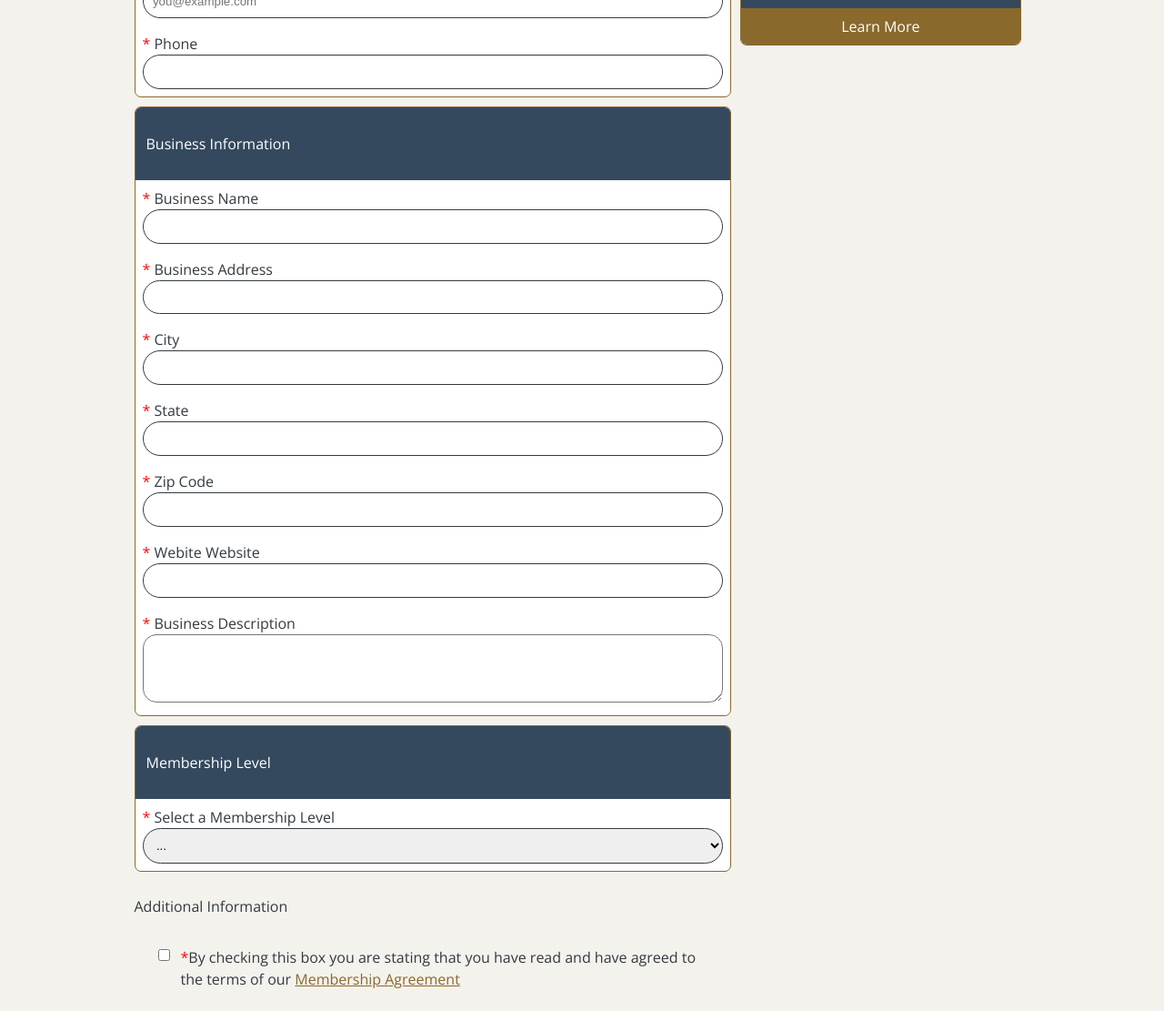
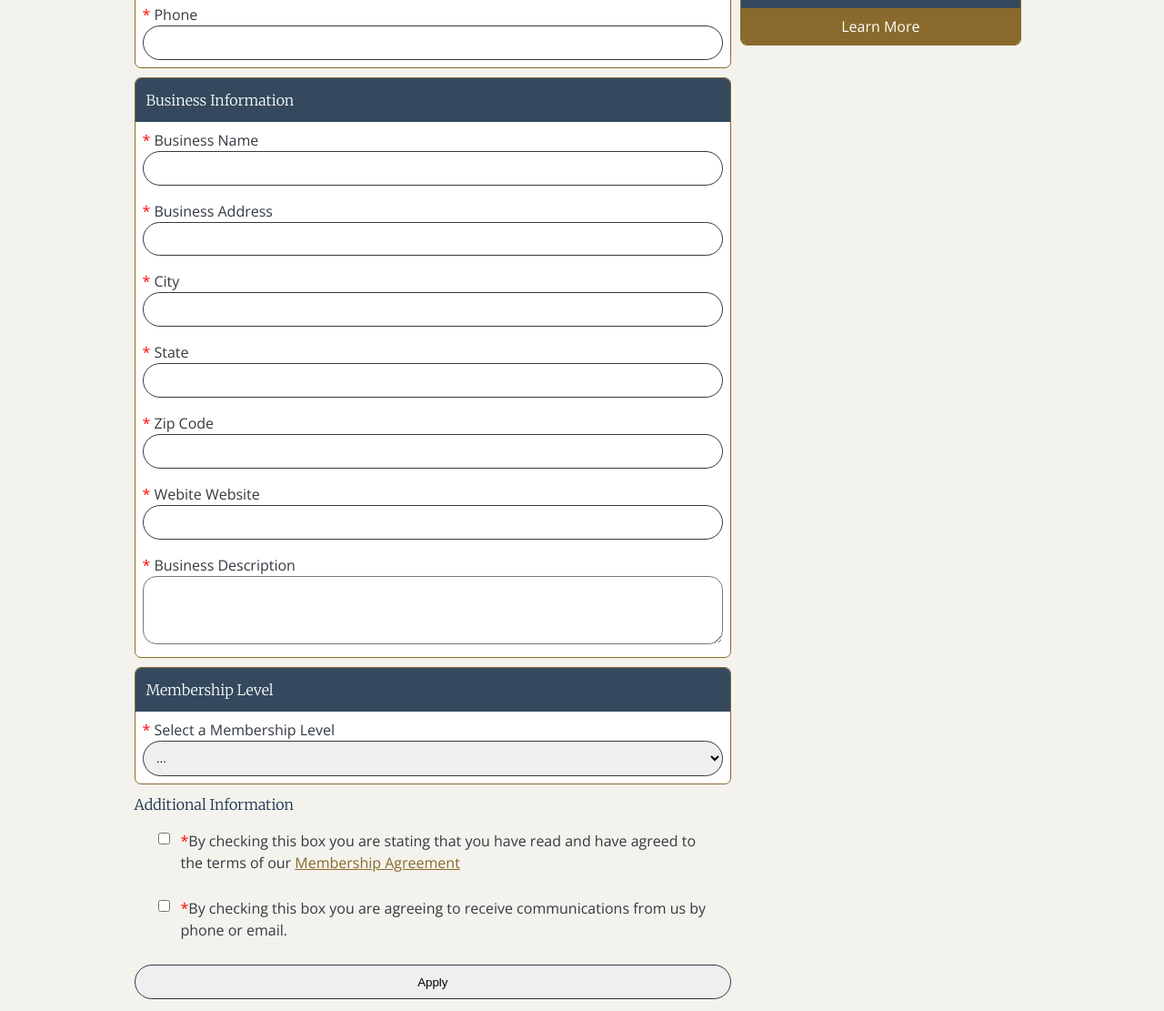
Before and after one commit to caseyallen386/wdd231, a plain HTML site: page chamber/join.html in a window 1280 px wide. Shown: the part 653-1764 px from the top of the page at 91% size. Drawn offline with nearby package versions, Linux system fonts and the light colour scheme.

Commit message:
removed fieldset and legend tags

```diff
--- a/chamber/join.html
+++ b/chamber/join.html
@@ -73,9 +73,9 @@
 
                 <ol>
                     <li class="card">
-                        <fieldset>
+
                             <div class="heading">
-                                <legend>Applicant Information</legend>
+                                <h3>Applicant Information</h3>
                             </div>
 
                             <div>
@@ -148,13 +148,13 @@
                                     pattern="[0-9]{3}-[0-9]{3}-[0-9]{4}"
                                     required>
                             </div>
-                        </fieldset>
+
                     </li>
                     <li class="card">
 
-                        <fieldset>
+
                             <div class="heading">
-                                <legend>Business Information</legend>
+                                <h3>Business Information</h3>
                             </div>
 
                             <div>
@@ -248,12 +248,12 @@
                                     title="A description of your business"
                                     required></textarea>
                             </div>
-                        </fieldset>
+
                     </li>
                     <li class="card">
-                        <fieldset>
+
                             <div class="heading">
-                                <legend>Membership Level</legend>
+                                <h3>Membership Level</h3>
                             </div>
 
                             <div>
@@ -275,13 +275,13 @@
                                 </Select>
                             </div>
 
-                        </fieldset>
+
                     </li>
                     <li>
-                        <fieldset>
-                            <legend>
+
+                            <h3>
                                 Additional Information
-                            </legend>
+                            </h3>
                             <input type="hidden" name="application-date" value="" id="application-date">
                             <div class="agreements-container">
                                 <div>
@@ -301,7 +301,7 @@
 
                             </div>
 
-                        </fieldset>
+
                         <input type="submit" value="Apply">
                     </li>
                 </ol>
```
